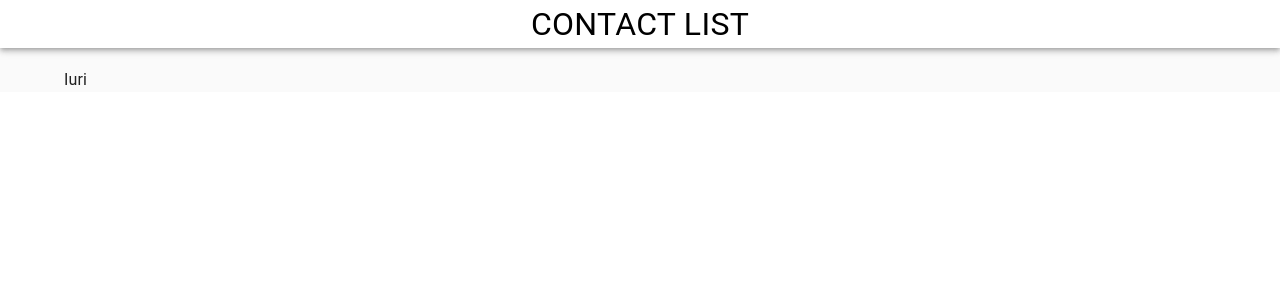
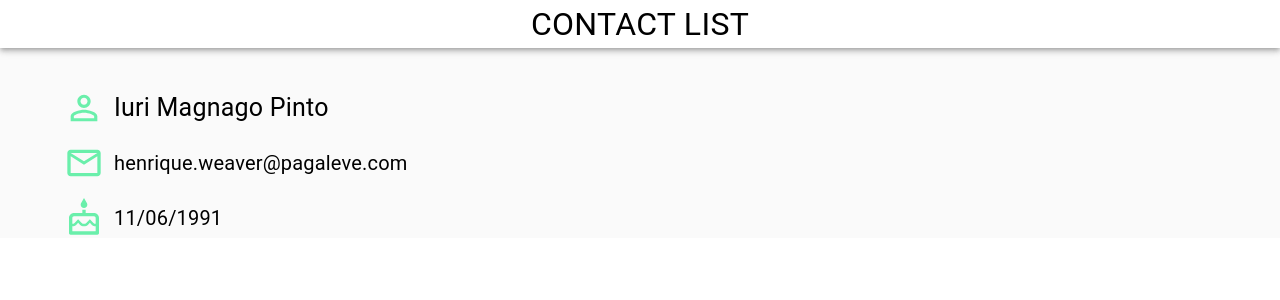
Before and after one commit to iurimp91/contact-list, a React (Create React App) app: page /contact in a window 1280 px wide. Shown: the top 300 px of the page. Built offline with nearby package versions, Linux system fonts and the light colour scheme.

Commit message:
feat: add contact name, email and birth

```diff
--- a/src/App.tsx
+++ b/src/App.tsx
@@ -18,7 +18,7 @@ function App(): JSX.Element {
           CONTACT LIST
         </Typography>
       </AppBar>
-      <Container sx={{ mt: "20px" }}>
+      <Container sx={{ mt: "40px" }}>
         <Routes>
           <Route path="/" element={<Home />} />
           <Route path="/contact" element={<ContactPage />} />
--- a/src/pages/ContactPage.tsx
+++ b/src/pages/ContactPage.tsx
@@ -1,9 +1,41 @@
-import { Box } from "@mui/material";
+import { Box, Typography } from "@mui/material";
+import { PersonOutlineOutlined, EmailOutlined, CakeOutlined } from "@mui/icons-material";
+
+const contactData = {
+  name: "Iuri Magnago Pinto",
+  email: "henrique.weaver@pagaleve.com",
+  birth: "11/06/1991",
+  address: {
+    cep: "29846-267",
+    street: "Rua Muito Legal e Bacana",
+    number: 37,
+    complement: "Bacana De Novo",
+    city: "Far Far Away",
+    state: "ES",
+  },
+};
 
 export default function ContactPage(): JSX.Element {
   return (
-    <Box>
-      Iuri
-    </Box>
+    <>
+      <Box display="flex" alignItems="center" mb="15px">
+        <PersonOutlineOutlined sx={{ fontSize: "40px", color: "#6AEFAB" }} />
+        <Typography sx={{ fontSize: "25px", color: "#000000", ml: "10px" }}>
+          {contactData.name}
+        </Typography>
+      </Box>
+      <Box display="flex" alignItems="center" mb="15px">
+        <EmailOutlined sx={{ fontSize: "40px", color: "#6AEFAB" }} />
+        <Typography sx={{ fontSize: "20px", color: "#000000", ml: "10px" }}>
+          {contactData.email}
+        </Typography>
+      </Box>
+      <Box display="flex" alignItems="center" mb="15px">
+        <CakeOutlined sx={{ fontSize: "40px", color: "#6AEFAB" }} />
+        <Typography sx={{ fontSize: "20px", color: "#000000", ml: "10px" }}>
+          {contactData.birth}
+        </Typography>
+      </Box>
+    </>
   );
 }
```
